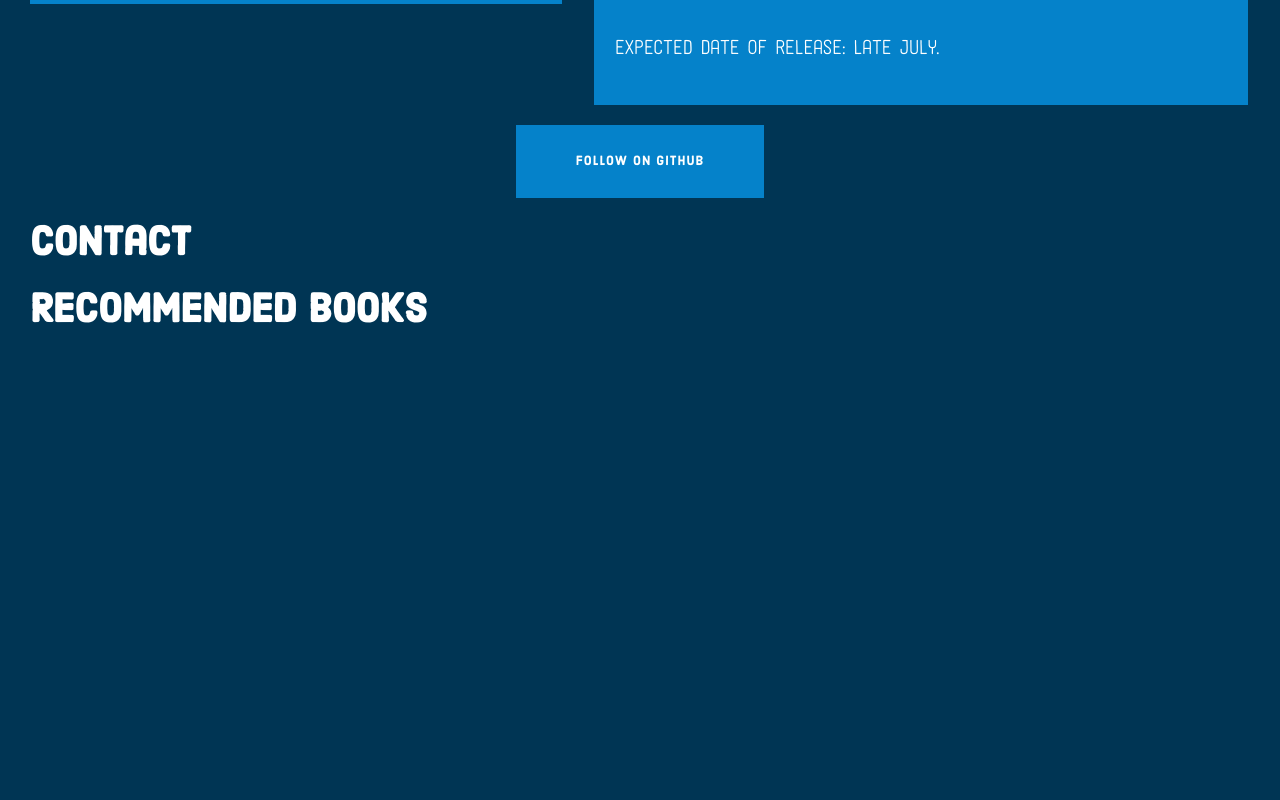
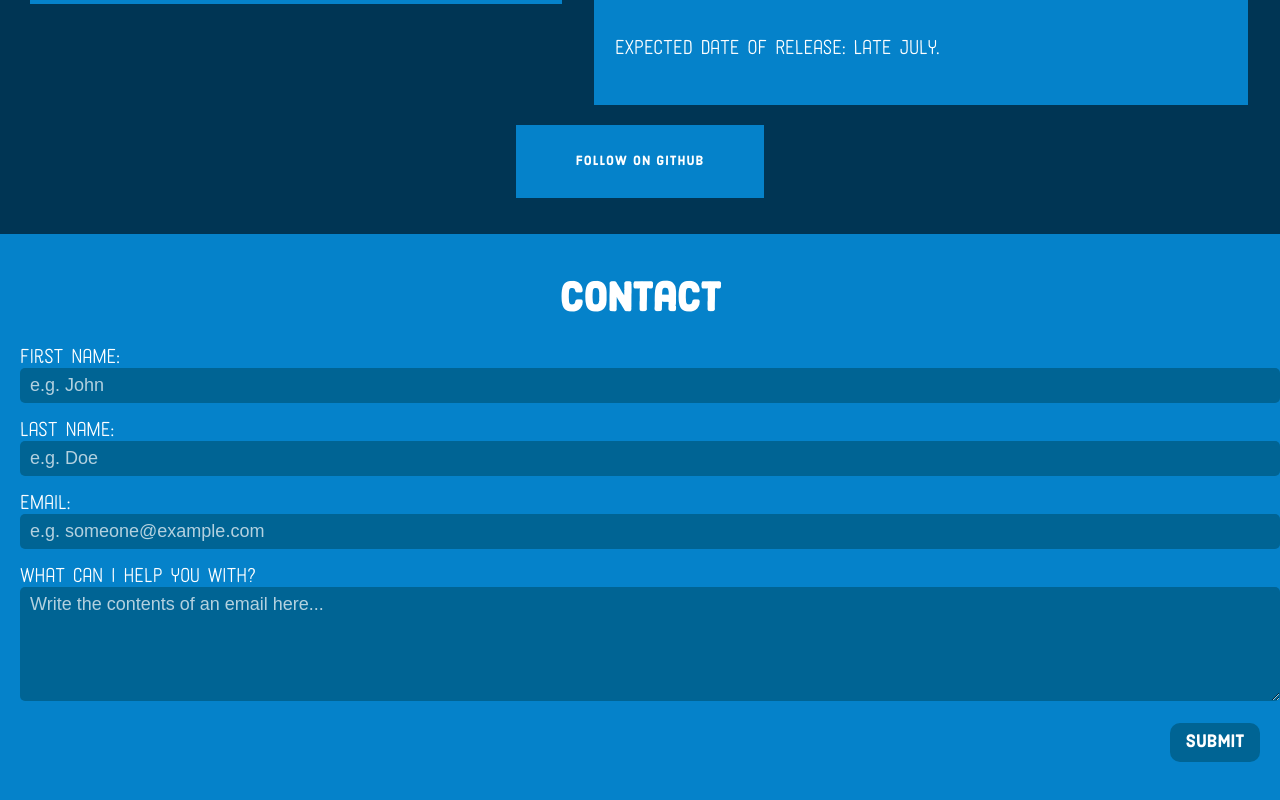
Before and after one commit to ominren032/Oscar-Minoso-Website, a plain HTML site: page index.html in a window 1280 px wide. Shown: the part 1830-2630 px from the top of the page. Before the commit the page ends 2189 px from the top, so only its background shows below. Drawn offline with Linux system fonts and the light colour scheme.

Commit message:
Contact Form UI + fixed navbar icon
Nearly completed the Contact form's UI; however, noticed that the input boxes do not appear to conform to 20px padding of the contactFormBox class div.
Also, adjusted icon on navbar so that its distance from the leftmost border of the screen changes according to the window size.
Lastly, temporarily (or perhaps indefinitely) removed the 'Recommended Books' section of the website.

```diff
--- a/index.html
+++ b/index.html
@@ -5,6 +5,10 @@
     <meta name="viewport" content="width=device-width, initial-scale=1.0">
     <title>Oscar Miñoso's Portfolio</title>
     <link rel="icon" type="/image/x-icon" href="/images/oscar-logos-blue.png">
+
+    <link rel="preconnect" href="https://fonts.googleapis.com">
+
+
     <link rel="stylesheet" href="style.css">
 </head>
 <header>
@@ -15,11 +19,7 @@
             </li>
         </div>
 
-        <div>
-            <li>
-                <a href="#recommended">Recommended Books</a>
-            </li>
-
+        <div class="nav-HREFs">
             <li>
                 <a href="#contact">Contact</a>
             </li>
@@ -97,12 +97,45 @@
     <a href="https://github.com/ominren032/MaltaYC" target="_blank"> <button style="text-align: center">Follow on GitHub</button> </a>
 </div>
 
-<div>
-    <h1 id="contact" style="margin-left:30px;">Contact</h1>
+<br><br>
+
+<div class="contactFormBox">
+    <h1 id="contact" style="margin-left:20px; margin-right:20px; text-align: center; ">Contact</h1>
+
+    <form>
+
+        <div class="fname">
+            <label for="firstName"> First Name: </label>
+            <input type="text" name="firstName" id="firstName" height="20px" placeholder="e.g. John" class="inputsBlk"></input>
+        </div>
+        <br>
+
+        <div>
+            <label for="lastName">Last Name:</label>
+            <input type="text" name="lastName" id="lastName" height="20px" placeholder="e.g. Doe" class="inputsBlk"></input>
+        </div>
+        <br>
+
+        <div>
+            <label for="emailAd">Email:</label>
+            <input type="email" name="emailAd" id="emailAd" placeholder="e.g. someone@example.com" class="inputsBlk"></input>
+        </div>
+        <br>
+
+        <div>
+            <label for="pContent">What can I help you with?</label> <br>
+            <textarea name="pContent" id="pContent" placeholder="Write the contents of an email here..." style="overflow:auto; height:100px; resize: vertical; text-align: start;" class="inputsBlk"></textarea>
+        </div>
+        <br>
+
+        <div class="submitButton">
+            <input type="submit" style="font-family: Harman-Sans; color:white;background-color:rgb(0,100,148);border-color:rgb(0,100,148); width:90px; padding-top: 10px; padding-bottom: 10px; left:20px;border-radius: 10px;"></input>
+        </div>
+        <br>
+    </form>
 </div>
-<div>
-    <h1 id="recommended" style="margin-left:30px;">Recommended Books</h1>
-</div>
+
+
 
 </body>
 </html>
--- a/style.css
+++ b/style.css
@@ -19,40 +19,39 @@ button{
     display: inline-block;
     text-align: center;
     background-color: rgba(5,130,202,100%);
-    padding-bottom: 30px;
-    padding-top: 30px;
-    padding-left: 60px;
-    padding-right: 60px;
+    padding: 30px 60px;
     color:white;
     font-family: Harman-Sans;
     border: none;
     letter-spacing: 1px;
+}
 
+.btn{
+    text-align: center;
 }
 
 button:hover{
     background-color: rgba(5,130,202,70%);
     cursor: pointer;
 }
+.submitButton{
+    text-align: right;
+}
 
-.btn{
-    text-align: center;
-}
+
 
 ul{
     justify-content: space-between;
     list-style: none;
     background-color: rgb(5,130,202);
     margin: 0px;
+    padding-left: 2%;
 
 }
 
-li{
-    font-family: 'Harman-Sans';
-
-}
 
 li a{
+    font-family: 'Harman-Sans';
     text-decoration: none;
     display: inline-block;
     float: right;
@@ -61,11 +60,13 @@ li a{
     padding-right:3%;
     padding-top: 40px;
     padding-bottom:40px;
+    justify-self: end;
 }
 
 li img{
     border-style: none;
     float:left;
+    justify-self: start;
 }
 
 li a:hover{
@@ -134,6 +135,55 @@ header::after{
 
 .logo{
     margin-left: 0%;
+    right:0px;
+}
+
+.contactFormBox{
+    background-color: rgb(5,130,202);
+    padding:20px;
+}
+form{
+    display: flex;
+    flex-direction: column;
+
+}
+
+label{
+    color:white;
+    font-family: "Harman-Simple";
+    font-size: 20px;
+
+}
+
+input,textarea{
+    font-family: sans-serif;
+    color: white;
+
+
+    font-size: 18px;
+    width:100%;
+    padding: 7px 10px;
+    background-color: rgb(0,100,148);
+
+    border:none;
+    border-radius:5px;
+
+}
+input[type=text], select, textarea {
+
+}
+
+::placeholder { /* Chrome, Firefox, Opera, Safari 10.1+ */
+    color: rgba(255,255,255,70%);
+    opacity: 1; /* Firefox */
+}
+
+:-ms-input-placeholder { /* Internet Explorer 10-11 */
+    color: rgba(255,255,255,70%);
+}
+
+::-ms-input-placeholder { /* Microsoft Edge */
+    color: rgba(255,255,255,70%);
 }
 
 @media screen and (max-width:1100px) {
```
